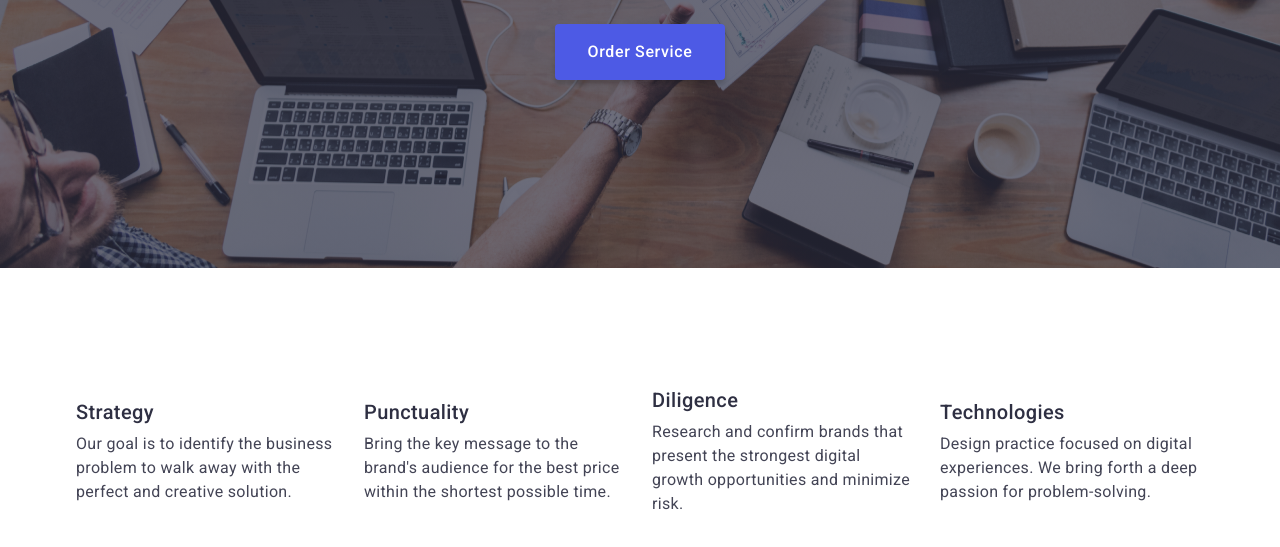
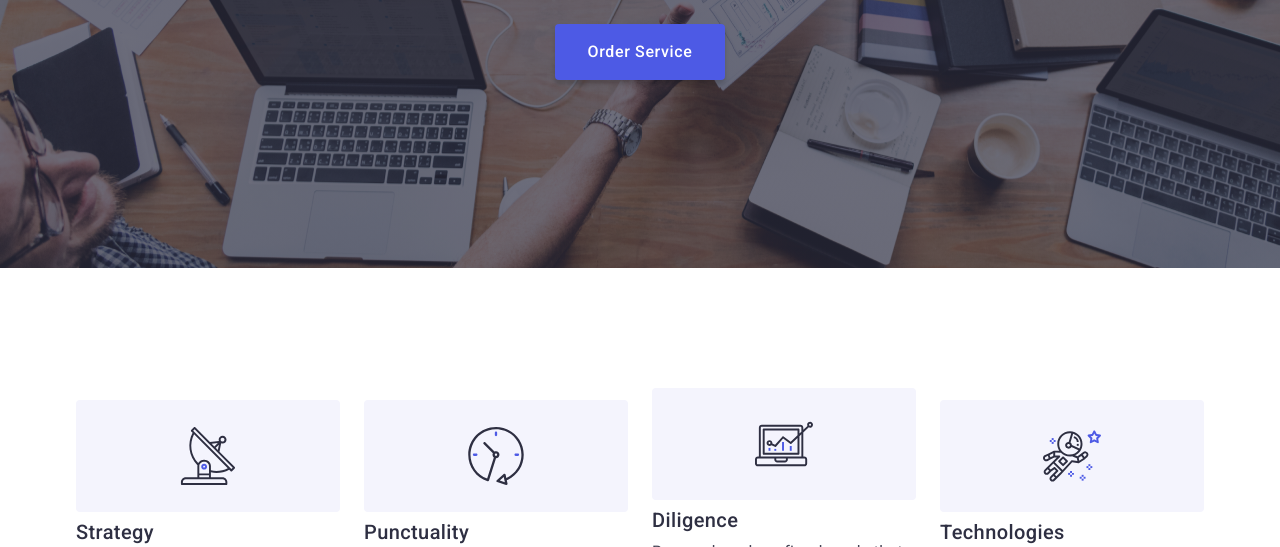
Before and after one commit to alimpiieva/goit-markup-hw-04, a plain HTML site: page index.html in a window 1280 px wide. Shown: the part 405-952 px from the top of the page. Drawn offline with nearby package versions, Linux system fonts and the light colour scheme.

Commit message:
icons-section-2

```diff
--- a/css/styles.css
+++ b/css/styles.css
@@ -209,6 +209,7 @@ justify-content: space-between;
 
 .value-name-item{
     max-width:264px;
+
 }
 
 .value-name-item:not(:last-child){
@@ -242,6 +243,16 @@ letter-spacing: 0.02em;
 color: var(--secondary-text-color);
 }
 
+.value-icon-cont{
+    width: 264px;
+    background-color: #F4F4FD;
+        border-radius: 4px;
+    display: flex;
+    justify-content: center;
+    padding: 24px 103px;
+    margin-bottom: 8px;
+
+}
 /* ---------- SECTION 3 -------- */
 
 .activities{
@@ -332,7 +343,10 @@ margin-bottom: 8px;
     border-radius: 50%;
     background-color: #4D5AE5;
 }
-
+.social-list-link:hover,
+.social-list-link:focus{
+    background-color: #404BBF;
+}
 /* --------- FOOTER ------- */
 
 .footer{
@@ -378,6 +392,11 @@ letter-spacing: 0.02em;
     background-color: rgba(255, 255, 255, 0.1);
 }
 
+.social-icon-list-link:hover,
+.social-icon-list-link:focus {
+background-color: #31D0AA;
+}
+
 .social-media-text{
     color: #FFFFFF;
     font-weight: 500;
@@ -390,7 +409,7 @@ letter-spacing: 0.02em;
 .footer-container {
     display:flex;
     gap: 120px;
-    align-items: center;
+    align-items: baseline;
 }
 /* ------- PORTFOLIO ------ */
 
--- a/index.html
+++ b/index.html
@@ -53,18 +53,38 @@
                 <h2 class="value-name visually-hidden">Advantages</h2>
                     <ul class="value-name-list list">
                         <li class="value-name-item">
+                            <div class="value-icon-cont">
+                                <svg class="value-icon" width="60" height="64">
+                                    <use href="./images/sprite.svg#icon-antenna"></use>
+                                </svg>
+                            </div>
                             <h3 class="value-header">Strategy</h3>
                             <p class="value-text suptitle">Our goal is to identify the business problem to walk away with the perfect and creative solution. </p>
                         </li>
                         <li class="value-name-item">
+                            <div class="value-icon-cont">
+                                <svg class="value-icon" width="60" height="64">
+                                    <use href="./images/sprite.svg#icon-clock"></use>
+                                </svg>
+                            </div>
                             <h3 class="value-header">Punctuality</h3>
                             <p class="value-text suptitle">Bring the key message to the brand's audience for the best price within the shortest possible time.</p>
                         </li>
                         <li class="value-name-item">
+                            <div class="value-icon-cont">
+                                <svg class="value-icon" width="60" height="64">
+                                    <use href="./images/sprite.svg#icon-diagram"></use>
+                                </svg>
+                            </div>
                             <h3 class="value-header">Diligence</h3>
                             <p class="value-text suptitle">Research and confirm brands that present the strongest digital growth opportunities and minimize risk.</p>
                         </li>
                         <li class="value-name-item">
+                            <div class="value-icon-cont">
+                                <svg class="value-icon" width="60" height="64">
+                                    <use href="./images/sprite.svg#icon-astronaut"></use>
+                                </svg>
+                            </div>
                             <h3 class="value-header">Technologies</h3>
                             <p class="value-text suptitle">Design practice focused on digital experiences. We bring forth a deep passion for problem-solving.</p>
                         </li>
```
